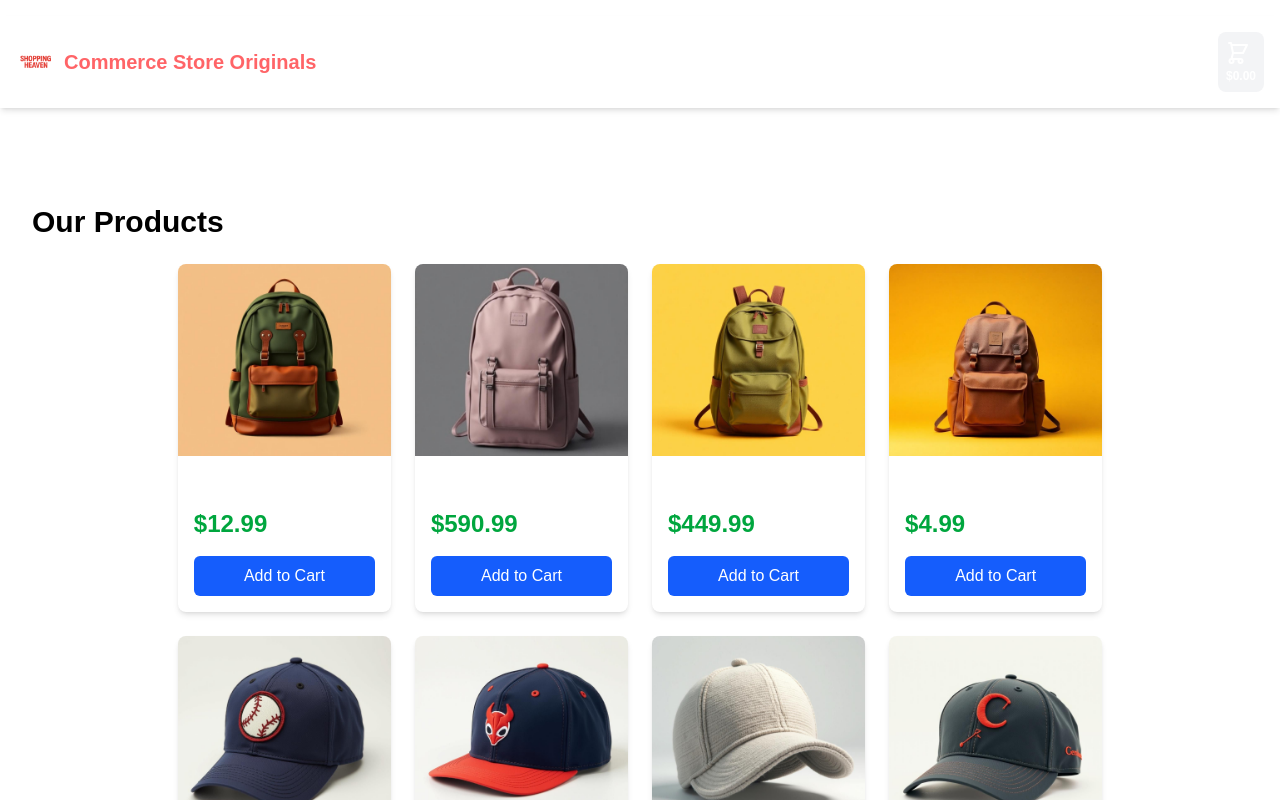
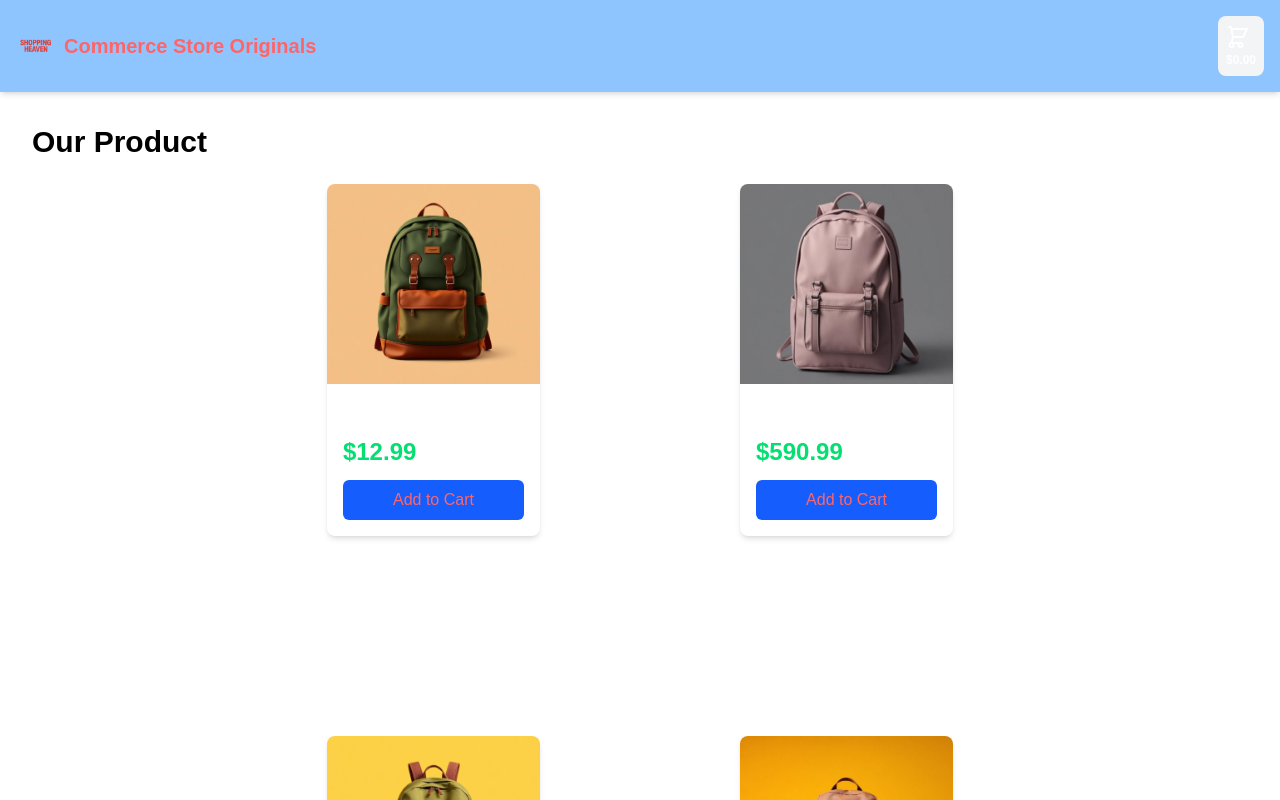
Before and after one commit to SSSpac/e-commerce-fork-1, a Next.js app: page / in a window 1280 px wide. Shown: the top 800 px of the page. Built offline with nearby package versions, Linux system fonts and the light colour scheme.

Commit message:
changes oi grid and chekout page

```diff
--- a/src/app/checkout/page.tsx
+++ b/src/app/checkout/page.tsx
@@ -43,10 +43,10 @@ export default function CheckoutPage() {
 
     if (cartItems.length === 0 && !orderComplete) {
         return (
-            <main className="p-8 max-w-2xl mx-auto">
-                <h1 className="text-3xl font-bold mb-6 text-black">Checkout</h1>
+            <main className="p-8 max-w-6xl mx-auto min-hieght-screen ">
+                <h1 className="text-3xl font-bold mb-6 text-black">Checkouts</h1>
                 <div className="bg-gray-50 rounded-lg p-8 text-center">
-                    <p className="text-gray-600 mb-4">Your cart is empty</p>
+                    <p className="text-gray-600 mb-4">Your cart isnow empty</p>
                     <button
                         onClick={() => router.push('/')}
                         className="bg-blue-500 text-white px-6 py-2 rounded hover:bg-blue-600 transition"
@@ -63,8 +63,7 @@ export default function CheckoutPage() {
             <main className="p-8 max-w-2xl mx-auto">
                 <div className="bg-green-50 border border-green-200 rounded-lg p-8 text-center">
                     <h2 className="text-2xl font-bold text-green-800 mb-4">Order Successful! 🎉</h2>
-                    <p className="text-gray-600 mb-4">Thank you for your purchase!</p>
-                    <p className="text-sm text-gray-500">Redirecting to home page...</p>
+                    <p className="text-gray-600 mb-4">Thank you for the perchase!</p>
                 </div>
             </main>
         );
--- a/src/app/components/Header/page.tsx
+++ b/src/app/components/Header/page.tsx
@@ -4,7 +4,7 @@ import SideBar from "../SideBar/page";
 
 export default function Header() {
   return (
-    <header className="bg-white shadow-md p-4">
+    <header className="bg-blue-300 shadow-md p-4">
       <div className="container mx-auto flex justify-between items-center">
         <Link href="/" className="flex items-center">
           <Image
--- a/src/app/components/ProductCard/page.tsx
+++ b/src/app/components/ProductCard/page.tsx
@@ -30,11 +30,11 @@ export default function ProductCard({ id, name, price, imageUrl }: ProductCardPr
         alt={name}
         width={300}
         height={300}
-        className="w-full h-48 object-cover"
+        className="w-full h-50 object-cover"
       />
       <div className="p-4">
         <h3 className="text-lg font-semibold mb-2">{name}</h3>
-        <p className="text-2xl font-bold text-green-600 mb-4">
+        <p className="text-2xl font-bold text-green-400 mb-3">
           ${price.toFixed(2)}
         </p>
         <button
@@ -43,7 +43,7 @@ export default function ProductCard({ id, name, price, imageUrl }: ProductCardPr
           className={`w-full py-2 px-4 rounded-md font-medium transition-colors ${
             isAdded
               ? "bg-green-600 text-white"
-              : "bg-blue-600 text-white hover:bg-blue-700"
+              : "bg-blue-600 text-red-400 hover:bg-blue-700"
           }`}
         >
           {isAdded ? "Added!" : "Add to Cart"}
--- a/src/app/components/ProductGrid/page.tsx
+++ b/src/app/components/ProductGrid/page.tsx
@@ -3,7 +3,7 @@ import ProductCard from "../ProductCard/page";
 
 export default function ProductGrid() {
   return (
-    <div className="grid grid-cols-1 md:grid-cols-2 lg:grid-cols-3 xl:grid-cols-4 gap-6">
+    <div className="grid grid-cols-1 md:grid-cols-2 lg:grid-cols-2 xl:grid-cols-2 gap-50">
       {products.map((product) => (
         <ProductCard key={product.id} {...product} />
       ))}
--- a/src/app/data/page.tsx
+++ b/src/app/data/page.tsx
@@ -112,91 +112,91 @@ export const products: Product[] = [
     imageUrl: "/images/pants3.png",
     category: "fitness"
   },  {
-    id: 15,
+    id: 16,
     name: "pants Tracker",
     price: 19.99,
     imageUrl: "/images/pants4.png",
     category: "fitness"
   } ,
    {
-    id: 15,
+    id: 17,
     name: "shirt Tracker",
     price: 9.99,
     imageUrl: "/images/shirt1.png",
     category: "fitness"
   },
   {
-    id: 15,
+    id: 18,
     name: "shirt Fitness",
     price: 15.99,
     imageUrl: "/images/shirt2.png",
     category: "fitness"
   },
-     {
-    id: 15,
+  {
+    id: 19,
     name: "shirt pro",
     price: 5.99,
     imageUrl: "/images/shirt3.png",
     category: "fitness"
   } ,
    {
-    id: 15,
+    id: 20,
     name: "shirt Fitness",
     price: 9.99,
     imageUrl: "/images/shirt1.png",
     category: "fitness"
   } ,
   {
-    id: 15,
+    id: 21,
     name: "shoe nike",
     price: 694.99,
     imageUrl: "/images/shoe1.png",
     category: "fitness"
   } ,
    {
-    id: 15,
+    id: 22,
     name: "shoe adidas",
     price: 340.99,
     imageUrl: "/images/shoe2.png",
     category: "fitness"
   } ,
    {
-    id: 15,
+    id: 23,
     name: "shoe puma",
     price: 54.99,
     imageUrl: "/images/shoe3.png",
     category: "fitness"
   } ,
   {
-    id: 15,
+    id: 24,
     name: "shoe reebok",
     price: 5.99,
     imageUrl: "/images/shoe4.png",
     category: "fitness"
   } ,
    {
-    id: 15,
+    id: 25,
     name: "t-Shirt Classic",
     price: 2.99,
     imageUrl: "/images/t-shirt4.png",
     category: "fitness"
   } ,
    {
-    id: 15,
+    id: 26,
     name: "t-Shirt Fitness",
     price: 567.99,
     imageUrl: "/images/t-shirt3.png",
     category: "fitness"
   } ,
    {
-    id: 15,
+    id: 27,
     name: "t-Shirt Sport",
     price: 32.99,
     imageUrl: "/images/t-shirt2.png",
     category: "fitness"
   } ,
    {
-    id: 15,
+    id: 28,
     name: "t-Shirt Pro",
     price: 44.99,
     imageUrl: "/images/t-shirt1.png",
--- a/src/app/layout.tsx
+++ b/src/app/layout.tsx
@@ -30,13 +30,10 @@ export default function RootLayout({
     <body
       className={`${geistSans.variable} ${geistMono.variable} antialiased`}>
       <CartProvider>
-          <section className="relative">
-            <div className="sticky top-4 z-50">
+        <div className="sticky top-0 z-50">
           <Header />
         </div>
-            <div className="h-[30vh]" />
-          </section>
-          <main className="-mt-40">
+        <main className="min-h-screen">
           {children}
         </main>
       </CartProvider>
--- a/src/app/page.tsx
+++ b/src/app/page.tsx
@@ -4,7 +4,7 @@ import ProductGrid from '../app/components/ProductGrid/page';
 export default function HomePage() {
   return (
     <main className="p-8">
-      <h1 className="text-3xl font-bold mb-6 text-black">Our Products</h1>
+      <h1 className="text-3xl font-bold mb-6 text-black">Our Product</h1>
 
       <div className="flex flex-wrap gap-4 justify-center">
       <ProductGrid />
```
Also changed, not shown: src/app/components/Providers/CartProvider.tsx (+2 -5 lines). Lines whose indentation alone changed are shown as unchanged.
